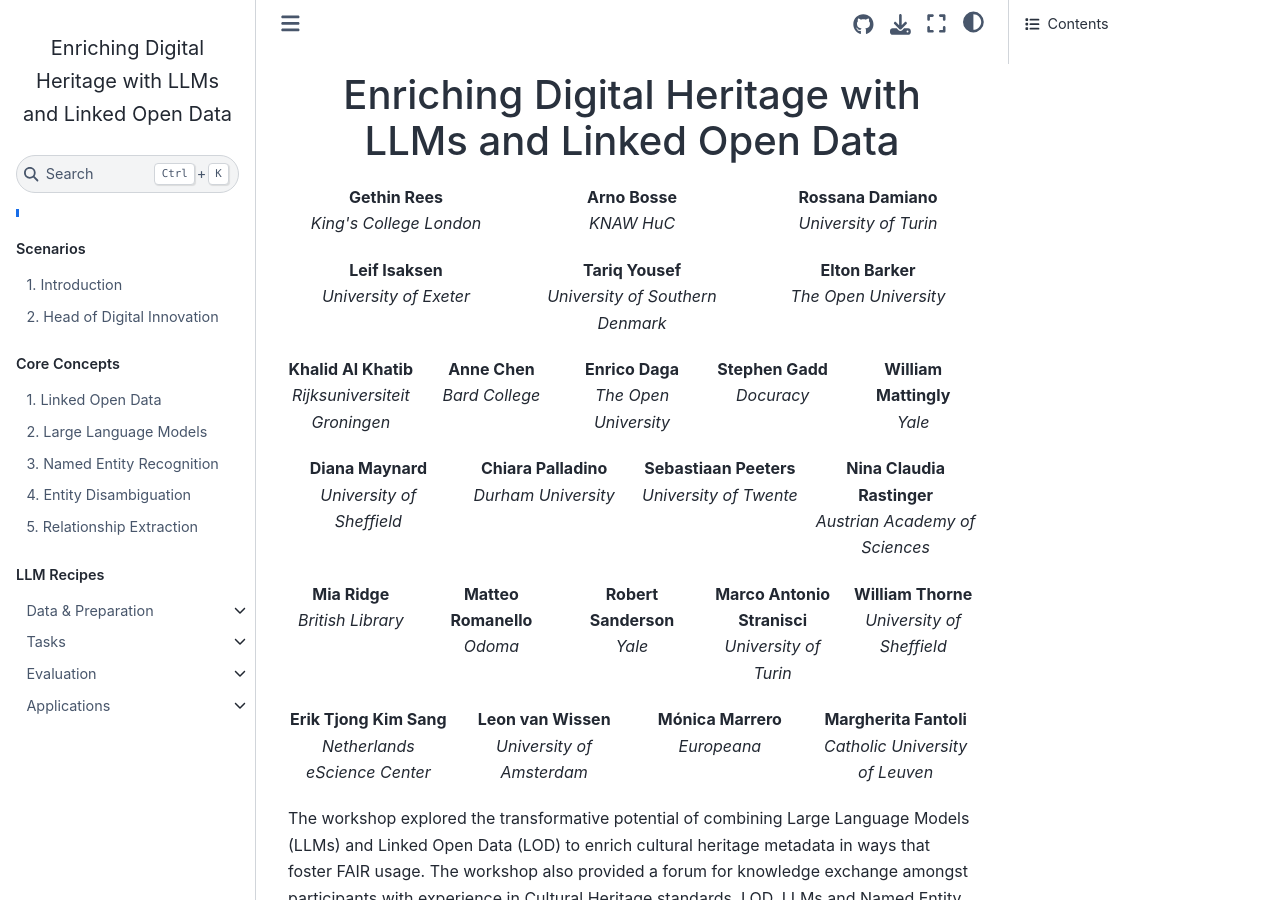
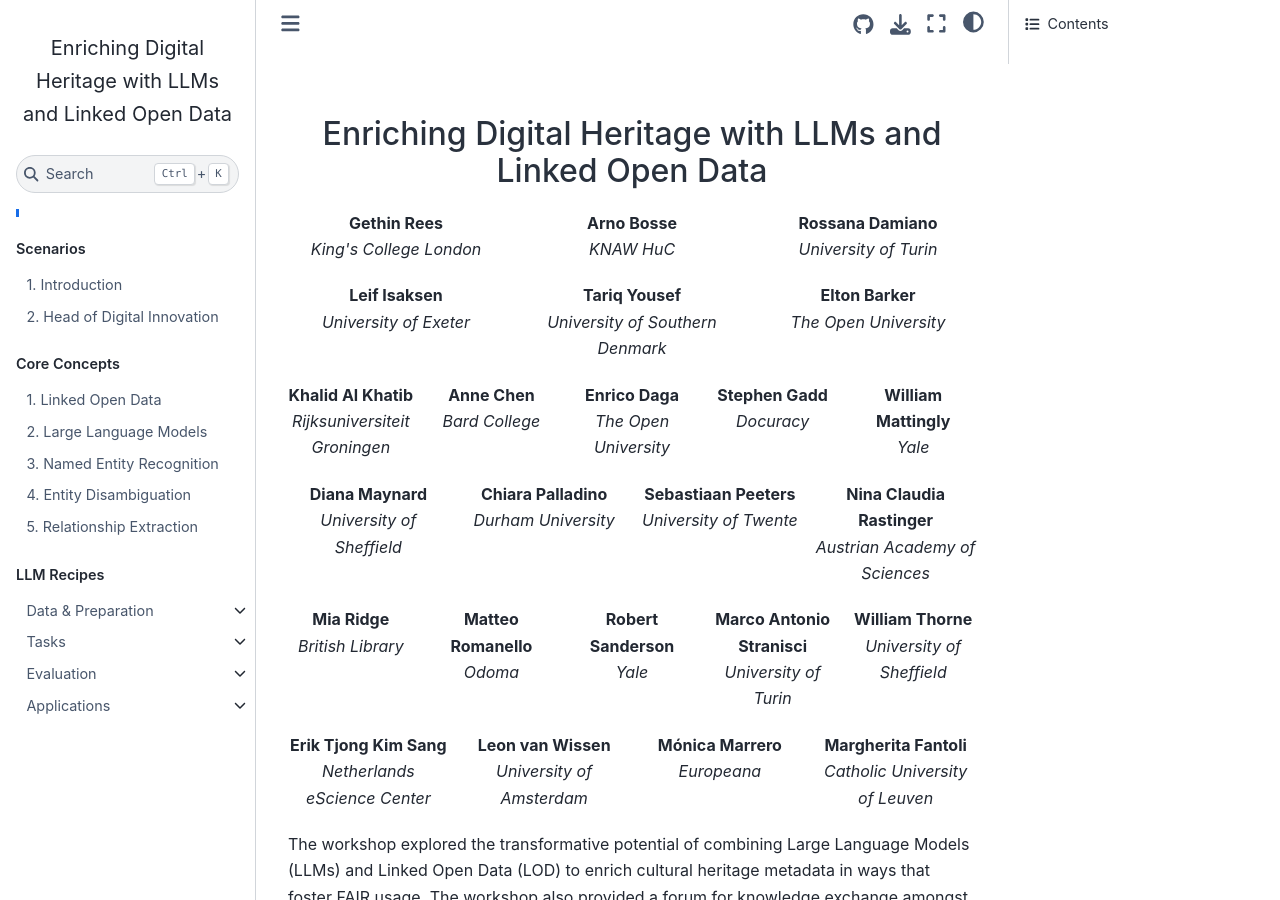
Before and after one commit to pelagios/llm-lod-enriching-heritage, a Jupyter Book: the page built from intro.md, in a window 1280 px wide and 900 px high. Built offline with Jupyter Book 1.0.4 settings and Sphinx 7.4.7 and the Sphinx Book theme 1.1.4, drawn with Linux system fonts in a browser that asks for light colours; pages that are not in the unit, such as notebooks, are missing from menus.

Commit message:
Fixed again

```diff
--- a/intro.md
+++ b/intro.md
@@ -1,4 +1,4 @@
-<h1 style="text-align: center">Enriching Digital Heritage with LLMs and Linked Open Data</h1>
+<h2 style="text-align: center">Enriching Digital Heritage with LLMs and Linked Open Data</h2>
 
 <div style="display: grid; grid-template-columns: repeat(3, 1fr); gap: 20px; margin: 20px auto; text-align: center; max-width: 800px;">
   <div><strong>Gethin Rees</strong><br><em>King's College London</em></div>
@@ -44,8 +44,8 @@
 
 The workshop explored the transformative potential of combining Large Language Models (LLMs) and Linked Open Data (LOD) to enrich cultural heritage metadata in ways that foster FAIR usage. The workshop also provided a forum for knowledge exchange amongst participants with experience in Cultural Heritage standards, LOD, LLMs and Named Entity Recognition, and explicitly engaged with the challenges presented by validation, bias, and the ethical processing of heritage data. The workshop made the problem space of working with Named Entities more tractable by dividing it into three core processes: Recognition, Disambiguation, and Relations, each explored at a specific stage of the workshop.
 
-<h2>FAQs</h2>
-<h3>What's a recipe?</h3>
+<h3>FAQs</h2>
+<h4>What's a recipe?</h3>
 
 You can think of 'recipes' as a set of instructions for creating a specific thing with a set of ingredients. Recipes can be bundled together into 'cookbooks'.
 
```
